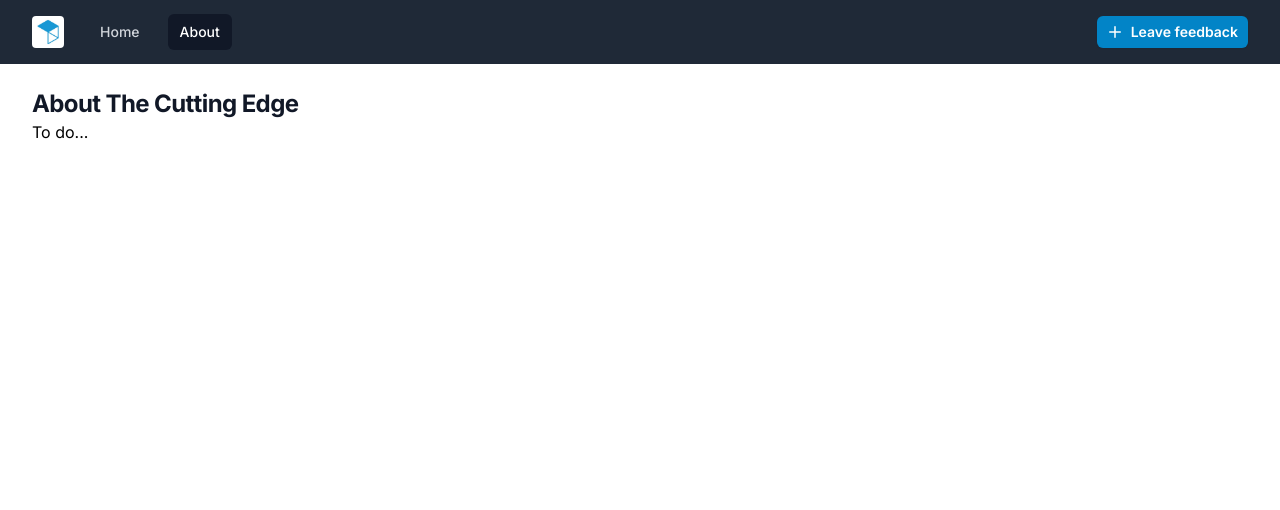
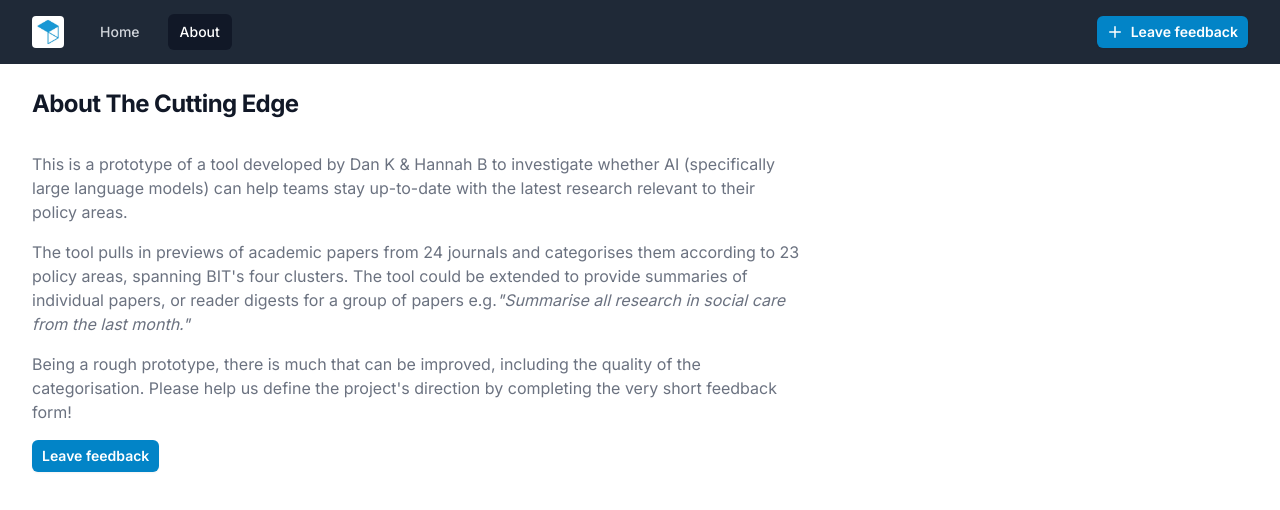
Before and after one commit to dan-kwiat/bit-cutting-edge, a Next.js app: page /about in a window 1280 px wide. Shown: the top 510 px of the page. Built offline with nearby package versions, Linux system fonts and the light colour scheme.

Commit message:
feat(about): update content

```diff
--- a/app/about/page.tsx
+++ b/app/about/page.tsx
@@ -1,3 +1,5 @@
+import Button from "@/components/button"
+
 export default function AboutPage() {
   return (
     <div className="bg-white">
@@ -5,7 +7,29 @@ export default function AboutPage() {
         <h1 className="text-2xl font-bold tracking-tight text-gray-900">
           About The Cutting Edge
         </h1>
-        <p>To do...</p>
+        <div className="mt-8 text-gray-500 space-y-4 max-w-screen-md">
+          <p>
+            This is a prototype of a tool developed by Dan K & Hannah B to
+            investigate whether AI (specifically large language models) can help
+            teams stay up-to-date with the latest research relevant to their
+            policy areas.
+          </p>
+          <p>
+            The tool pulls in previews of academic papers from 24 journals and
+            categorises them according to 23 policy areas, spanning BIT's four
+            clusters. The tool could be extended to provide summaries of
+            individual papers, or reader digests for a group of papers e.g.
+            <span className="italic">
+              "Summarise all research in social care from the last month."
+            </span>
+          </p>
+          <p>
+            Being a rough prototype, there is much that can be improved,
+            including the quality of the categorisation. Please help us define
+            the project's direction by completing the very short feedback form!
+          </p>
+          <Button href="/feedback">Leave feedback</Button>
+        </div>
       </main>
     </div>
   )
```
